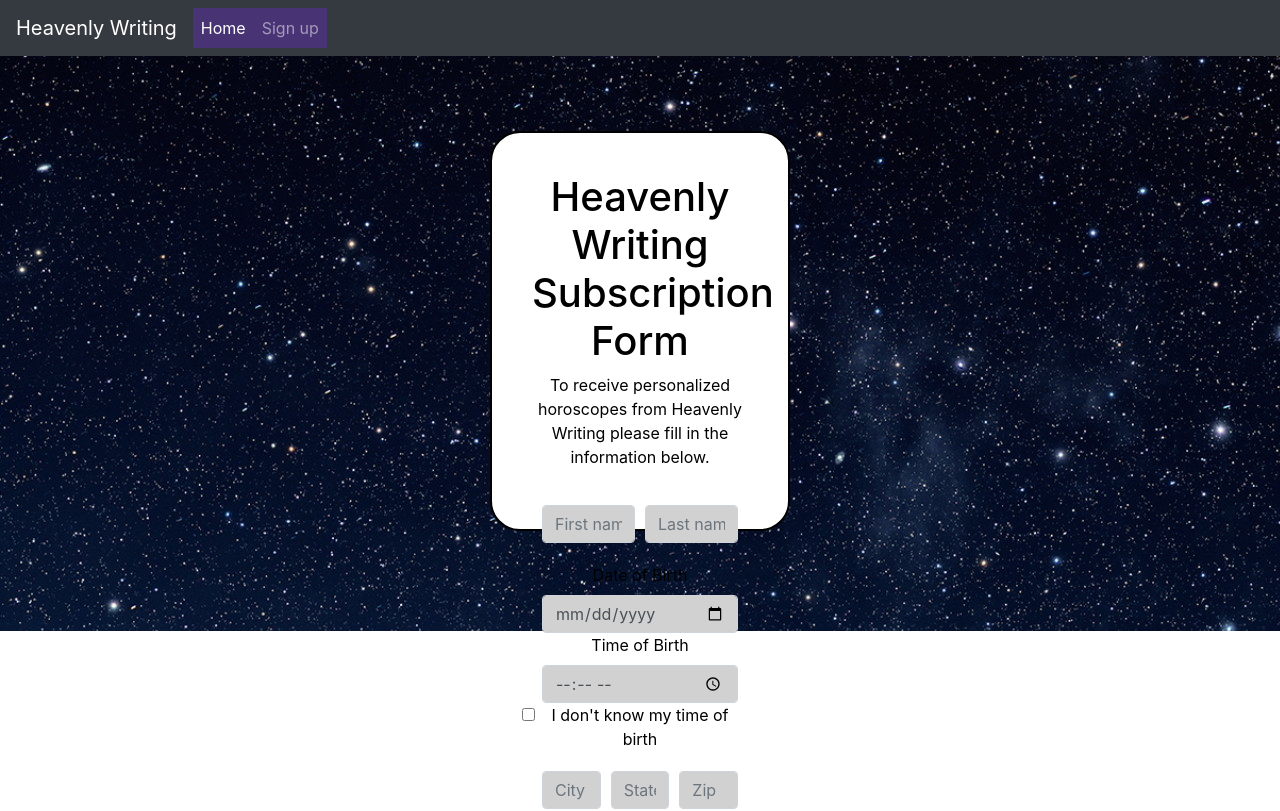
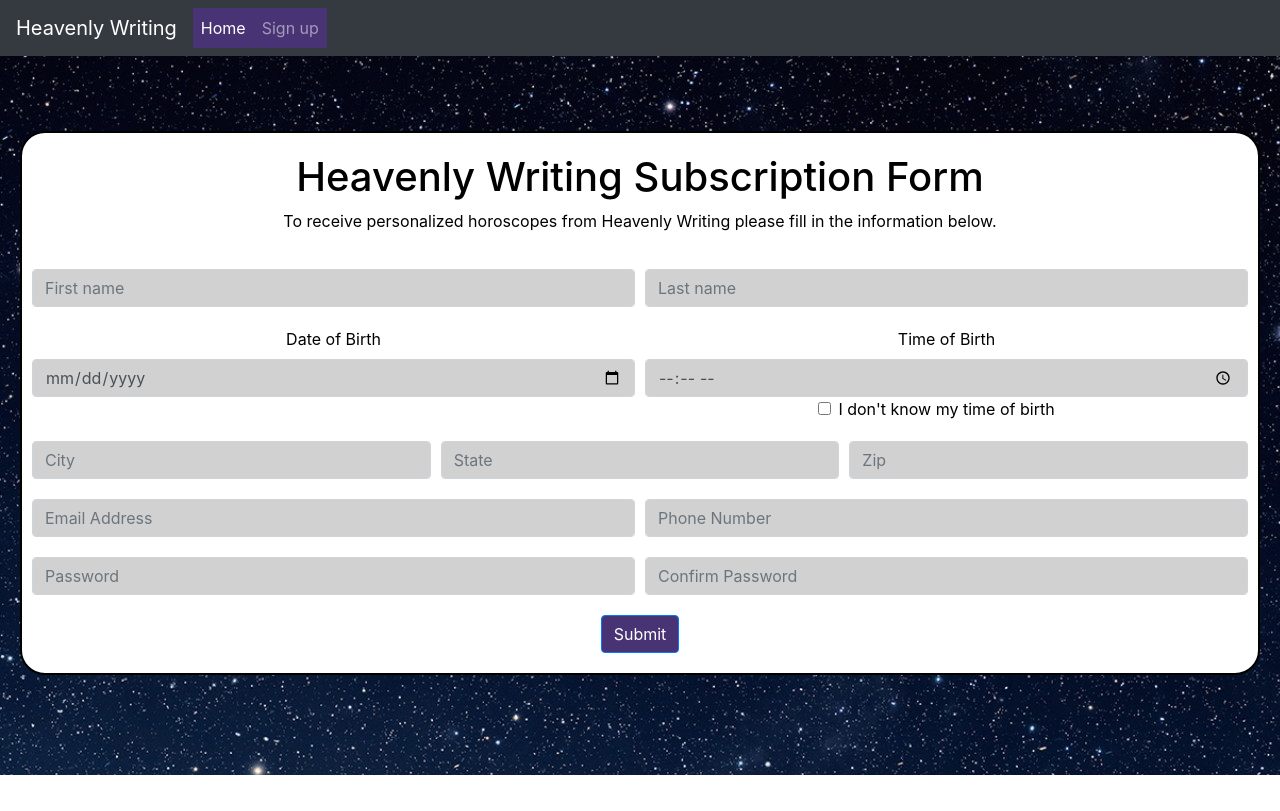
Before and after one commit to UFamayajimenez/HeavenlyWritingHoroscopes, a React (Create React App) app in the folder client/: page /SignUp in a window 1280 px wide. Shown: the top 811 px of the page. Built offline with nearby package versions, Linux system fonts and the light colour scheme.

Commit message:
Fixed some errors w/ rendering home page/sign up page

```diff
--- a/client/src/views/Admin/AdminPage.css
+++ b/client/src/views/Admin/AdminPage.css
@@ -14,7 +14,8 @@
     border-spacing: 40px;
 }
 
-h1{
+.adminPage{
+
     color:black;
 
 }
--- a/client/src/views/Admin/AdminPage.js
+++ b/client/src/views/Admin/AdminPage.js
@@ -12,7 +12,7 @@ import Statistics from './Statistics';
 const AdminPage = (props) => {
 
     return (
-        <div>
+        <div className="adminPage">
             <link
                 rel="stylesheet"
                 href="https://maxcdn.bootstrapcdn.com/bootstrap/4.4.1/css/bootstrap.min.css"
--- a/client/src/views/Client/ClientPage.css
+++ b/client/src/views/Client/ClientPage.css
@@ -24,7 +24,7 @@
     padding-bottom: 20px;
 }
 
-h1{
+.clientPage{
     color:black;
     text-align: center;
 }
--- a/client/src/views/Client/ClientPage.js
+++ b/client/src/views/Client/ClientPage.js
@@ -8,7 +8,7 @@ import './ClientPage.css'
 const ClientPage = (props) => {
 
     return (
-        <div>
+        <div className="clientPage">
             <link
                 rel="stylesheet"
                 href="https://maxcdn.bootstrapcdn.com/bootstrap/4.4.1/css/bootstrap.min.css"
--- a/client/src/views/Home/Home.css
+++ b/client/src/views/Home/Home.css
@@ -62,14 +62,14 @@ body {
 }
 
 
-.login-main-text{
+.home-login-main-text{
     text-align: center;
     margin-top: 20%;
     padding: 60px;
     color: #fff;
 }
 
-.login-main-text h2{
+.home-login-main-text h2{
     font-weight: 300;
 }
 
--- a/client/src/views/Home/Home.js
+++ b/client/src/views/Home/Home.js
@@ -23,7 +23,7 @@ const  Home = (props) => {
     return (
         <div className="home">
         <div className="sidenav">
-            <div className="login-main-text">
+            <div className="home-login-main-text">
                 <h1>Login to your Heavenly Writing account to access your personal horoscope</h1>
             </div>
         </div>
--- a/client/src/views/SignUp/SignUp.css
+++ b/client/src/views/SignUp/SignUp.css
@@ -2,7 +2,7 @@ body {
     font-family: "Lato", sans-serif;
 }
 
-.container{
+.signUpContainer{
 
     padding-top: 20px;
     background: white;
@@ -20,6 +20,10 @@ body {
     height: 100%;
     padding-bottom: 100px;
     padding-top: 75px;
+
+    padding-left: 20px;
+    padding-right: 20px;
+
 }
 
 .row1{
--- a/client/src/views/SignUp/SignUp.js
+++ b/client/src/views/SignUp/SignUp.js
@@ -32,7 +32,7 @@ const SignUp = () => {
 
     return (
         <div className="signUp">
-            <div className="container">
+            <div className="signUpContainer">
                 <h1>Heavenly Writing Subscription Form</h1>
                 <p>To receive personalized horoscopes from Heavenly Writing please fill in the information below.</p>
                 <form>
```
